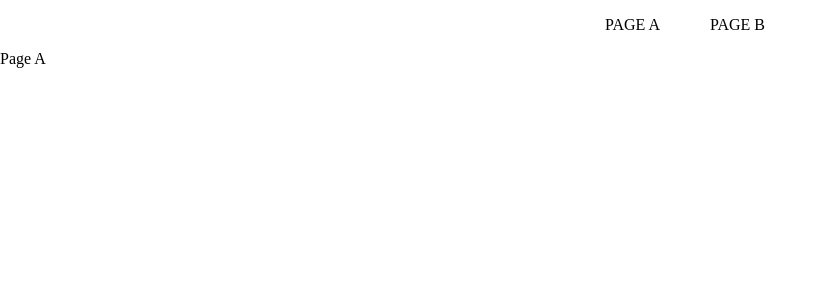
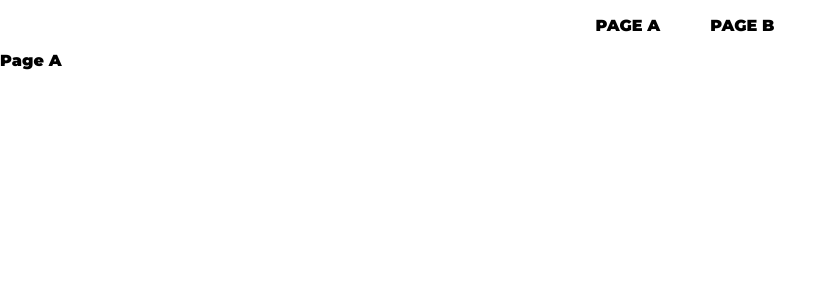
Before and after one commit to drillprop/react-spring-pagetransitions, a React (Create React App) app: page / in a window 1280 px wide. Shown: the top 300 px of the page, without its empty margins (0-837 px from the left). Built offline with nearby package versions, Linux system fonts and the light colour scheme.

Commit message:
add Montserrat as font, set font weight to bold

```diff
--- a/src/components/GlobalStyle.ts
+++ b/src/components/GlobalStyle.ts
@@ -1,7 +1,10 @@
 import { createGlobalStyle } from 'styled-components';
 
 const GlobalStyle = createGlobalStyle`
+@import url('https://fonts.googleapis.com/css?family=Montserrat:900&display=swap');
   body {
+    font-family: 'Montserrat', sans-serif;
+    font-weight: bold;
     margin: 0
   }
 `;
```
